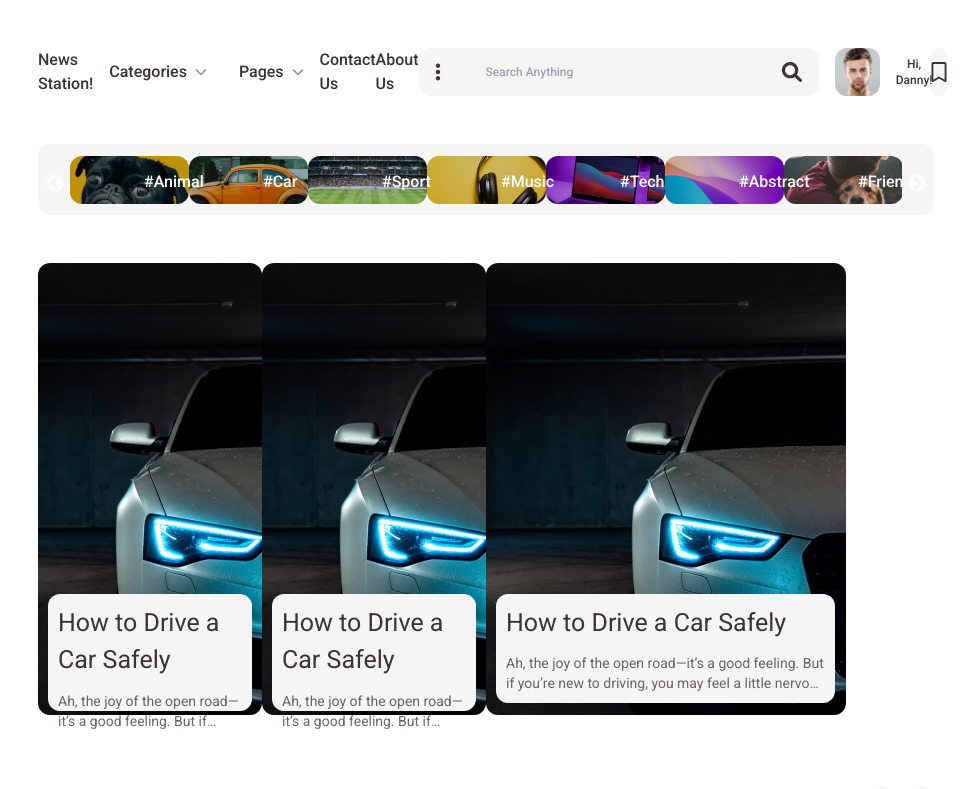
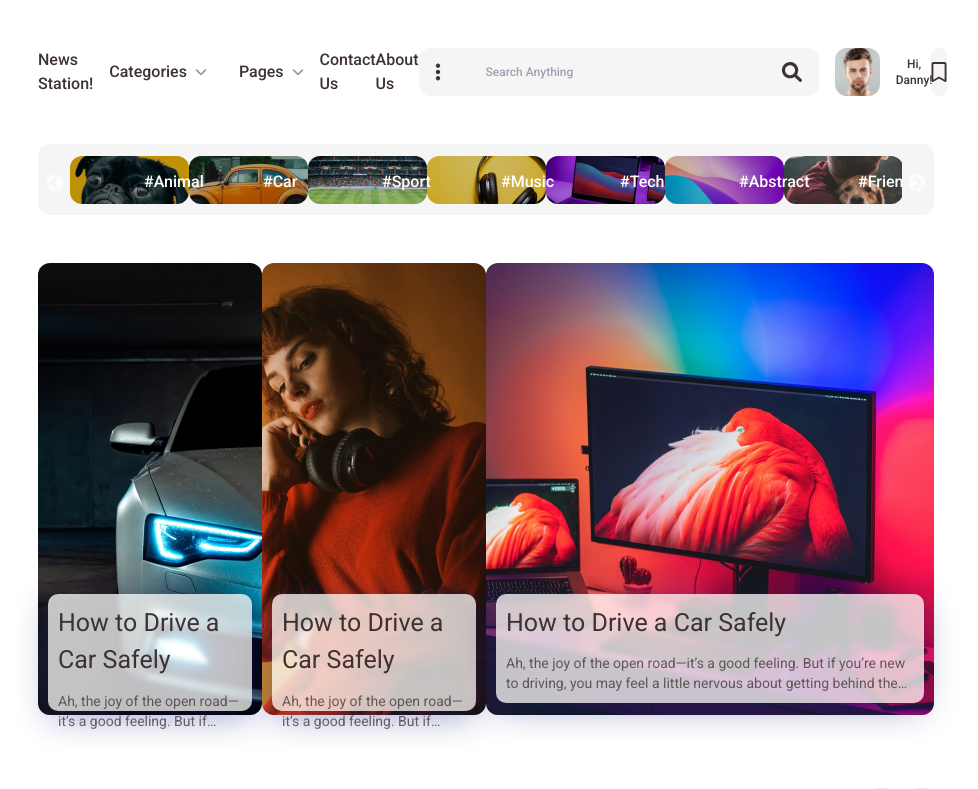
Before and after one commit to dlooz8/express-react-news-station, a React (Vite) app in the folder client/: page / in a window 1280 px wide. Shown: the top 789 px of the page, without its empty margins (154-1132 px from the left). Built offline with nearby package versions, Linux system fonts and the light colour scheme.

Commit message:
update Banner

```diff
--- a/client/src/components/Banner.jsx
+++ b/client/src/components/Banner.jsx
@@ -4,21 +4,21 @@ function Banner() {
     <section className='mx-48 my-12 banner'>
         <div className="banner-1 relative">
             <img className="w-[360px] h-[452px] object-cover rounded-xl" src="banner-car.jpg" alt="img" />
-            <div className="absolute top-[71%] bg-gray m-2.5 p-2.5 rounded-xl max-w-[339px] max-h-[117px]">
+            <div className="glass absolute top-[71%] bg-gray m-2.5 p-2.5 rounded-xl max-w-[339px] max-h-[117px]">
                 <h3>How to Drive a Car Safely</h3>
                 <p className="pt-3 line-clamp-2">Ah, the joy of the open road—it’s a good feeling. But if you’re new to driving, you may feel a little nervous about getting behind the wheel. Don’t worry. While it’s true that accidents can happen to anybody, there are things you can do to drive safely and do your best to avoid them. </p>
             </div>
         </div>
         <div className="banner-2 relative">
-            <img className="w-[360px] h-[452px] object-cover rounded-xl" src="banner-car.jpg" alt="img" />
-            <div className="absolute top-[71%] bg-gray m-2.5 p-2.5 rounded-xl max-w-[339px] max-h-[117px]">
+            <img className="w-[360px] h-[452px] object-cover rounded-xl" src="banner-music.jpg" alt="img" />
+            <div className="glass absolute top-[71%] bg-gray m-2.5 p-2.5 rounded-xl max-w-[339px] max-h-[117px]">
                 <h3>How to Drive a Car Safely</h3>
                 <p className="pt-3 line-clamp-2">Ah, the joy of the open road—it’s a good feeling. But if you’re new to driving, you may feel a little nervous about getting behind the wheel. Don’t worry. While it’s true that accidents can happen to anybody, there are things you can do to drive safely and do your best to avoid them. </p>
             </div>
         </div>
         <div className="banner-3 relative">
-            <img className="w-[360px] h-[452px] object-cover rounded-xl" src="banner-car.jpg" alt="img" />
-            <div className="absolute top-[71%] bg-gray m-2.5 p-2.5 rounded-xl max-w-[339px] max-h-[117px]">
+            <img className="w-[744px] h-[452px] object-cover rounded-xl" src="banner-tech.jpg" alt="img" />
+            <div className="glass absolute top-[71%] bg-gray m-2.5 p-2.5 rounded-xl max-w-[724px] max-h-[117px]">
                 <h3>How to Drive a Car Safely</h3>
                 <p className="pt-3 line-clamp-2">Ah, the joy of the open road—it’s a good feeling. But if you’re new to driving, you may feel a little nervous about getting behind the wheel. Don’t worry. While it’s true that accidents can happen to anybody, there are things you can do to drive safely and do your best to avoid them. </p>
             </div>
```
Also changed, not shown: client/public/banner-tech.jpg (renamed from client/public/banner-big-tech.jpg).
